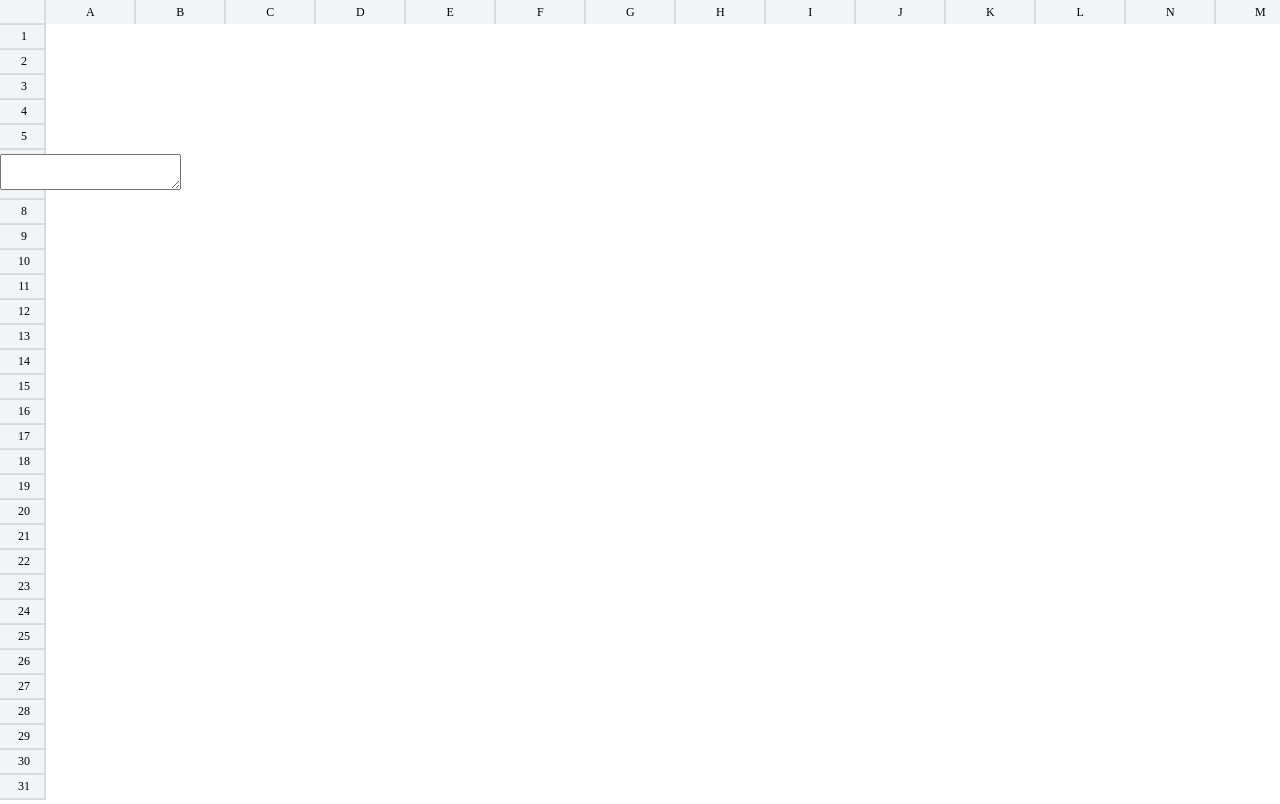
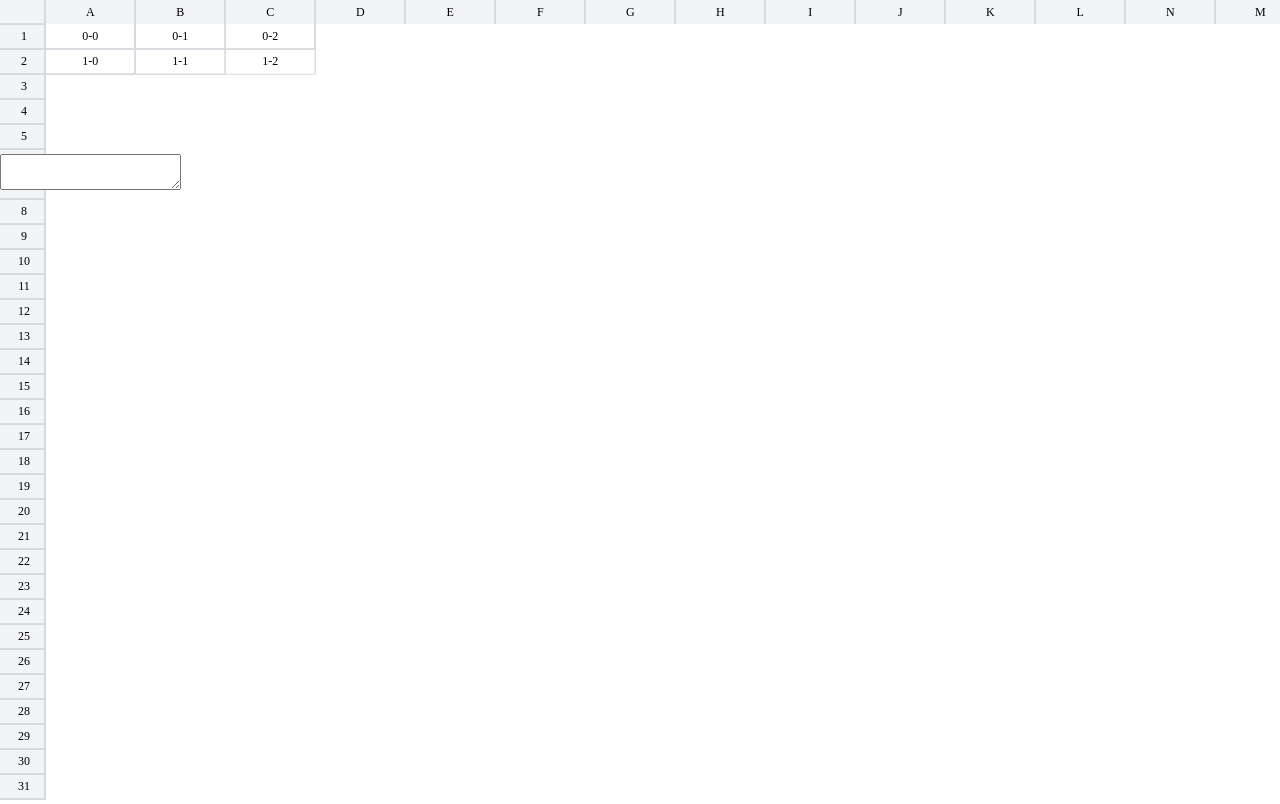
Before and after one commit to Liuzln/lin-sheet, a Vue app: page / in a window 1280 px wide. Built offline with nearby package versions, Linux system fonts and the light colour scheme.

Commit message:
feat: 完善sheet组件的传参，增加表格mock数据，增加绘制单元格

```diff
--- a/src/App.vue
+++ b/src/App.vue
@@ -1,6 +1,10 @@
 <template>
   <div id="app">
-    <lin-sheet />
+    <lin-sheet
+      :rows="rows"
+      :columns="columns"
+      :tableData="tableData"
+    />
   </div>
 </template>
 
@@ -14,12 +18,163 @@ export default {
   },
   data () {
     return {
-      sheetCanvasContext: ''
+      generateRowNumber: 50,
+      generateColumnNumber: 50,
+      rows: [],
+      columns: [],
+      tableData: []
     }
   },
-  mounted () {
+  created () {
+    this.mockData()
   },
   methods: {
+    // 模拟数据
+    mockData () {
+      for (let i = 0, len = this.generateRowNumber; i < len; i++) {
+        this.rows.push({
+          id: i,
+          height: 25
+        })
+      }
+      for (let i = 0, len = this.generateColumnNumber; i < len; i++) {
+        this.columns.push({
+          id: i,
+          width: 90
+        })
+      }
+      // 表格格式
+      this.tableData = [
+        [{
+          // 内容
+          content: '0-0',
+          // 内容类型
+          contentType: 'text',
+          // 单元格格式
+          format: {
+            fontSize: '12',
+            // 右边框
+            borderRight: {
+              borderWidth: '1px',
+              borderStyle: 'solid',
+              borderColor: '#000000'
+            },
+            // 下边框
+            borderBottom: {
+              borderWidth: '1px',
+              borderStyle: 'solid',
+              borderColor: '#000000'
+            }
+          }
+        }, {
+          // 内容
+          content: '0-1',
+          // 内容类型
+          contentType: 'text',
+          // 单元格格式
+          format: {
+            fontSize: '12',
+            // 右边框
+            borderRight: {
+              borderWidth: '1px',
+              borderStyle: 'solid',
+              borderColor: '#000000'
+            },
+            // 下边框
+            borderBottom: {
+              borderWidth: '1px',
+              borderStyle: 'solid',
+              borderColor: '#000000'
+            }
+          }
+        }, {
+          // 内容
+          content: '0-2',
+          // 内容类型
+          contentType: 'text',
+          // 单元格格式
+          format: {
+            fontSize: '12',
+            // 右边框
+            borderRight: {
+              borderWidth: '1px',
+              borderStyle: 'solid',
+              borderColor: '#000000'
+            },
+            // 下边框
+            borderBottom: {
+              borderWidth: '1px',
+              borderStyle: 'solid',
+              borderColor: '#000000'
+            }
+          }
+        }],
+        [{
+          // 内容
+          content: '1-0',
+          // 内容类型
+          contentType: 'text',
+          // 单元格格式
+          format: {
+            fontSize: '12',
+            // 右边框
+            borderRight: {
+              borderWidth: '1px',
+              borderStyle: 'solid',
+              borderColor: '#000000'
+            },
+            // 下边框
+            borderBottom: {
+              borderWidth: '1px',
+              borderStyle: 'solid',
+              borderColor: '#000000'
+            }
+          }
+        }, {
+          // 内容
+          content: '1-1',
+          // 内容类型
+          contentType: 'text',
+          // 单元格格式
+          format: {
+            fontSize: '12',
+            // 右边框
+            borderRight: {
+              borderWidth: '1px',
+              borderStyle: 'solid',
+              borderColor: '#000000'
+            },
+            // 下边框
+            borderBottom: {
+              borderWidth: '1px',
+              borderStyle: 'solid',
+              borderColor: '#000000'
+            }
+          }
+        }, {
+          // 内容
+          content: '1-2',
+          // 内容类型
+          contentType: 'text',
+          // 单元格格式
+          format: {
+            fontSize: '12',
+            // 右边框
+            borderRight: {
+              borderWidth: '1px',
+              borderStyle: 'solid',
+              borderColor: '#000000'
+            },
+            // 下边框
+            borderBottom: {
+              borderWidth: '1px',
+              borderStyle: 'solid',
+              borderColor: '#000000'
+            }
+          }
+        }]
+      ]
+    },
     handleClickSheet ({ x, y }) {
       console.log(x)
       console.log(y)
--- a/src/components/LinSheet/LinSheet.vue
+++ b/src/components/LinSheet/LinSheet.vue
@@ -8,6 +8,7 @@
       :browserRatio="browserRatio"
       :rows="rows"
       :columns="columns"
+      :tableData="tableData"
       @s-click="handleClickSheet"
     />
     <!-- 选择框层 -->
@@ -31,14 +32,24 @@ export default {
     SheetLayer,
     EditLayer
   },
+  props: {
+    rows: {
+      type: Array,
+      required: true
+    },
+    columns: {
+      type: Array,
+      required: true
+    },
+    tableData: {
+      type: Array,
+      required: true
+    }
+  },
   data () {
     return {
-      generateRowNumber: 50,
-      generateColumnNumber: 50,
       sheetWidth: getInnerWidth(),
-      sheetHeight: getInnerHeight(),
-      rows: [],
-      columns: []
+      sheetHeight: getInnerHeight()
     }
   },
   computed: {
@@ -48,18 +59,6 @@ export default {
   },
   mounted () {
     window.addEventListener('resize', this.handleWindowResizeChange)
-    for (let i = 0, len = this.generateRowNumber; i < len; i++) {
-      this.rows.push({
-        id: i,
-        height: 25
-      })
-    }
-    for (let i = 0, len = this.generateColumnNumber; i < len; i++) {
-      this.columns.push({
-        id: i,
-        width: 90
-      })
-    }
   },
   methods: {
     // 处理窗口大小变化
--- a/src/components/LinSheet/components/SheetLayer.vue
+++ b/src/components/LinSheet/components/SheetLayer.vue
@@ -54,6 +54,11 @@ export default {
     columnHeight: {
       type: Number,
       default: 24
+    },
+    // 表格数据
+    tableData: {
+      type: Array,
+      required: true
     }
   },
   data () {
@@ -149,6 +154,7 @@ export default {
         setTimeout(() => {
           this.drawColumnHeader()
           this.drawRowHeader()
+          this.drawCell()
         }, 0)
       }, 0)
     },
@@ -253,6 +259,54 @@ export default {
         startY = evaluate(`${startY} + ${row.height}`)
       }
     },
+    // 绘制单元格
+    drawCell () {
+      const ctx = this.sheetCanvasContext
+      let startX = this.columnsStartX
+      let startY = this.rowStartY
+      for (let columnIndex = 0, len1 = this.tableData.length; columnIndex < len1; columnIndex++) {
+        const column = this.tableData[columnIndex]
+        const rowHeight = this.rows[columnIndex].height
+        for (let rowIndex = 0, len2 = column.length; rowIndex < len2; rowIndex++) {
+          const row = column[rowIndex]
+          const colunmWidth = this.columns[rowIndex].width
+          drawFillRect({
+            ctx: ctx,
+            startX: evaluate(`${startX} * ${this.canvasRatio}`),
+            startY: evaluate(`${startY} * ${this.canvasRatio}`),
+            width: evaluate(`${colunmWidth} * ${this.canvasRatio}`),
+            height: evaluate(`${rowHeight} * ${this.canvasRatio}`),
+            color: 'RGB(255, 255, 255)'
+          })
+          drawVerticalLine({
+            ctx: ctx,
+            startX: evaluate(`(${startX} + ${colunmWidth}) * ${this.canvasRatio}`),
+            startY: evaluate(`${startY} * ${this.canvasRatio}`),
+            length: evaluate(`${rowHeight} * ${this.canvasRatio}`),
+            color: 'RGB(215, 218, 222)'
+          })
+          drawHorizontalLine({
+            ctx: ctx,
+            startX: evaluate(`${startX} * ${this.canvasRatio}`),
+            startY: evaluate(`(${startY} + ${rowHeight}) * ${this.canvasRatio}`),
+            length: evaluate(`${colunmWidth} * ${this.canvasRatio}`),
+            color: 'RGB(215, 218, 222)'
+          })
+          drawText({
+            ctx: ctx,
+            x: evaluate(`(${startX} + ${colunmWidth} / 2) * ${this.canvasRatio}`),
+            y: evaluate(`(${startY} + (${rowHeight} * ${0.5})) * ${this.canvasRatio}`),
+            content: row.content,
+            fontSize: `${evaluate(`${row.format.fontSize} * ${this.canvasRatio}`)}px`,
+            fontFamily: 'bold 黑体',
+            fontColor: 'RGB(0, 0, 0)'
+          })
+          startX = evaluate(`${startX} + ${colunmWidth}`)
+        }
+        startX = this.columnsStartX
+        startY = evaluate(`${startY} + ${rowHeight}`)
+      }
+    },
     handleClickSheet (e) {
       console.log(e)
       const offsetX = e.offsetX
```
